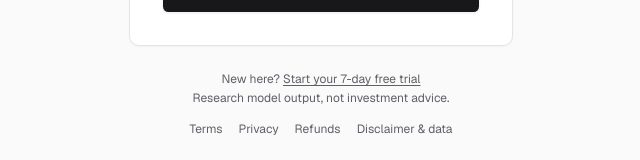
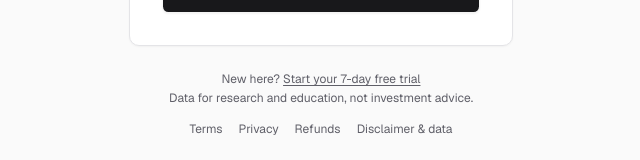
Before and after one commit to nileshshah1807-sys/ai_stock_screener, a Next.js app in the folder dashboard/: page /login in a window 1280 px wide. Shown: the part 476-636 px from the top of the page, without its empty margins (319-959 px from the left). Built offline with nearby package versions, Linux system fonts and the light colour scheme.

Commit message:
copy(dashboard): public footers say 'Data for research and education, not investment advice'

```diff
--- a/dashboard/app/(billing)/layout.tsx
+++ b/dashboard/app/(billing)/layout.tsx
@@ -43,7 +43,7 @@ export default async function BillingLayout({ children }: LayoutProps<"/">) {
       {children}
 
       <p className="mt-12 text-xs leading-relaxed text-muted-foreground">
-        Research model output, not investment advice. {LEGAL.service} is not a SEBI-registered
+        Data for research and education, not investment advice. {LEGAL.service} is not a SEBI-registered
         investment adviser or research analyst.
       </p>
       <nav aria-label="Legal" className="mt-3 flex flex-wrap gap-x-5 gap-y-2 border-t pt-5 text-xs text-muted-foreground">
--- a/dashboard/app/login/page.tsx
+++ b/dashboard/app/login/page.tsx
@@ -67,7 +67,7 @@ export default async function LoginPage({ searchParams }: PageProps<"/login">) {
             {trial ? "Sign in" : "Start your 7-day free trial"}
           </Link>
           <br />
-          Research model output, not investment advice.
+          Data for research and education, not investment advice.
         </p>
         <nav
           aria-label="Legal"
```
